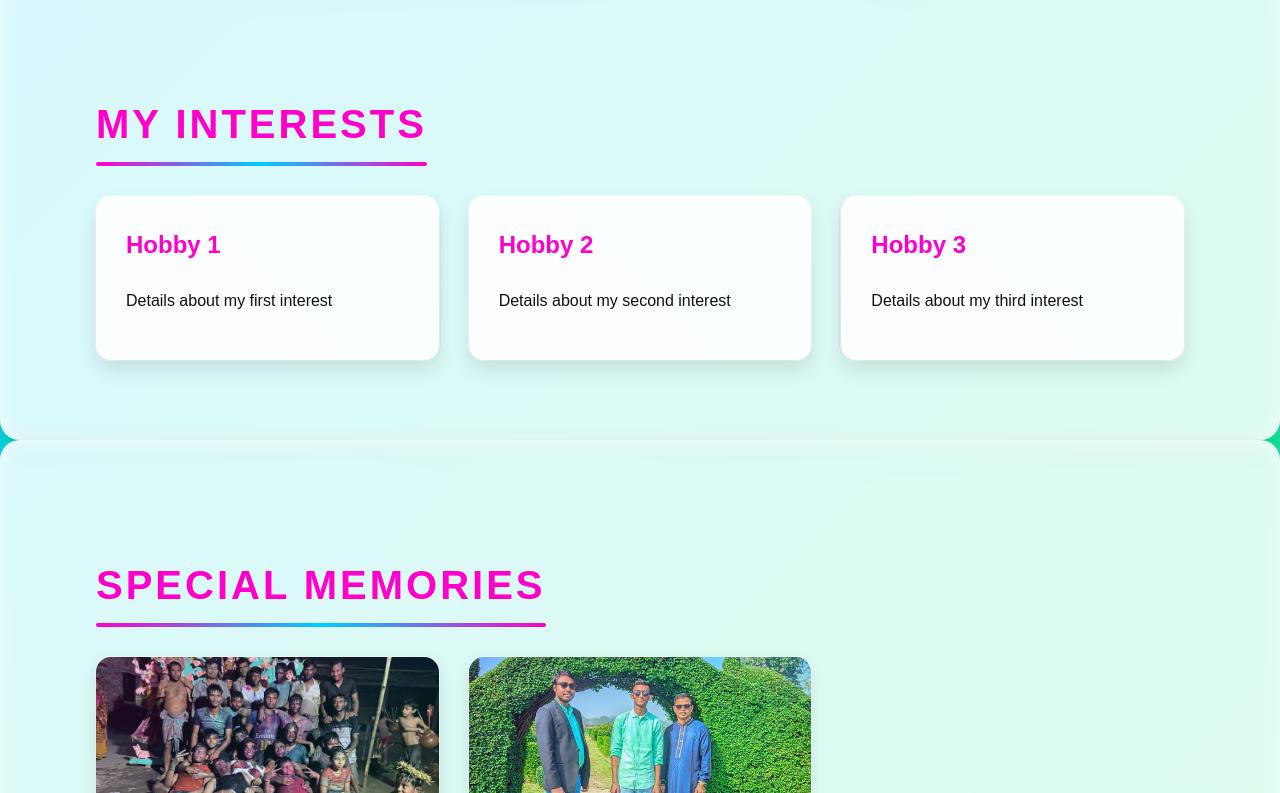
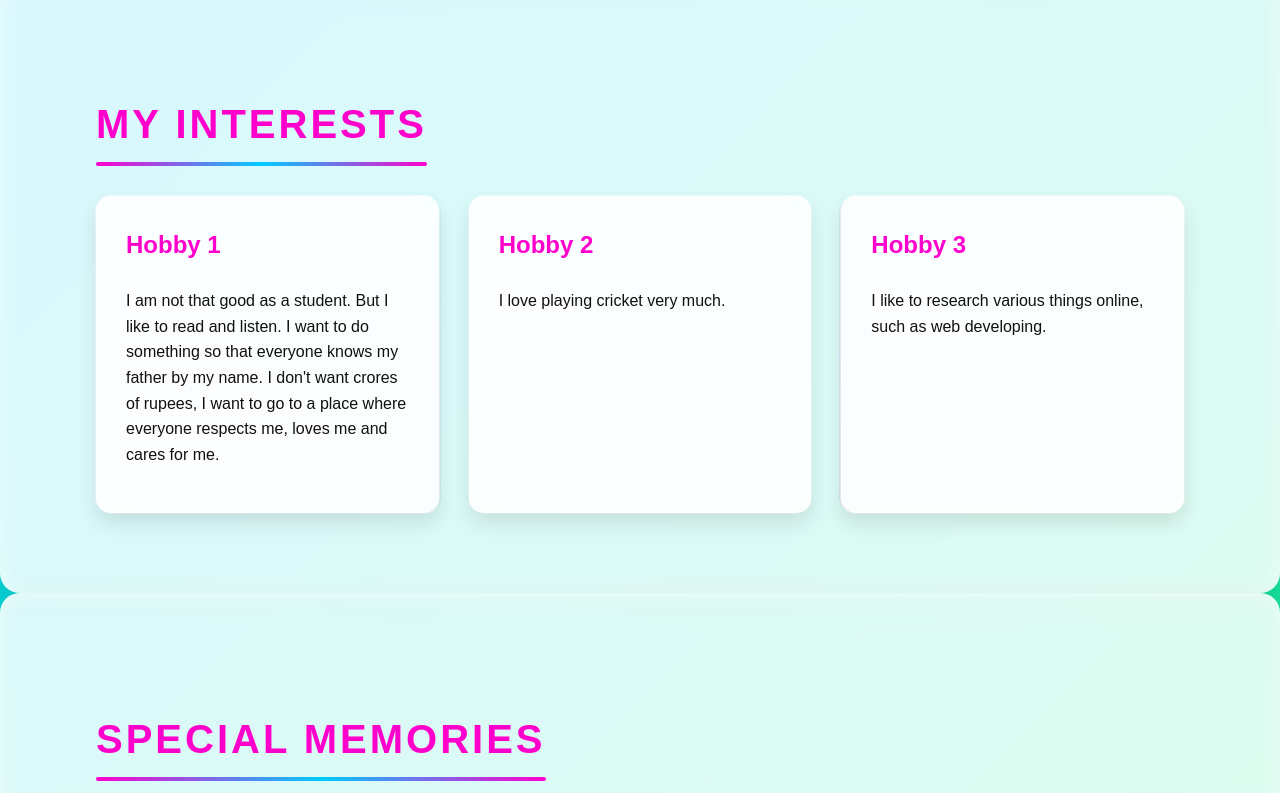
Before and after one commit to satukumar89/Sk-setu-Kumar, a plain HTML site: page index.html in a window 1280 px wide. Shown: the part 770-1563 px from the top of the page. Drawn offline with Linux system fonts and the light colour scheme.

Commit message:
Update index.html

```diff
--- a/index.html
+++ b/index.html
@@ -41,15 +41,16 @@
                 <div class="interests-grid">
                     <div class="interest-card">
                         <h3>Hobby 1</h3>
-                        <p>Details about my first interest</p>
+                        <p>I am not that good as a student.
+But I like to read and listen. I want to do something so that everyone knows my father by my name. I don't want crores of rupees, I want to go to a place where everyone respects me, loves me and cares for me.
                     </div>
                     <div class="interest-card">
                         <h3>Hobby 2</h3>
-                        <p>Details about my second interest</p>
+                        <p>I love playing cricket very much.</p>
                     </div>
                     <div class="interest-card">
                         <h3>Hobby 3</h3>
-                        <p>Details about my third interest</p>
+                        <p>I like to research various things online, such as web developing.</p>
                     </div>
                 </div>
             </div>
```
